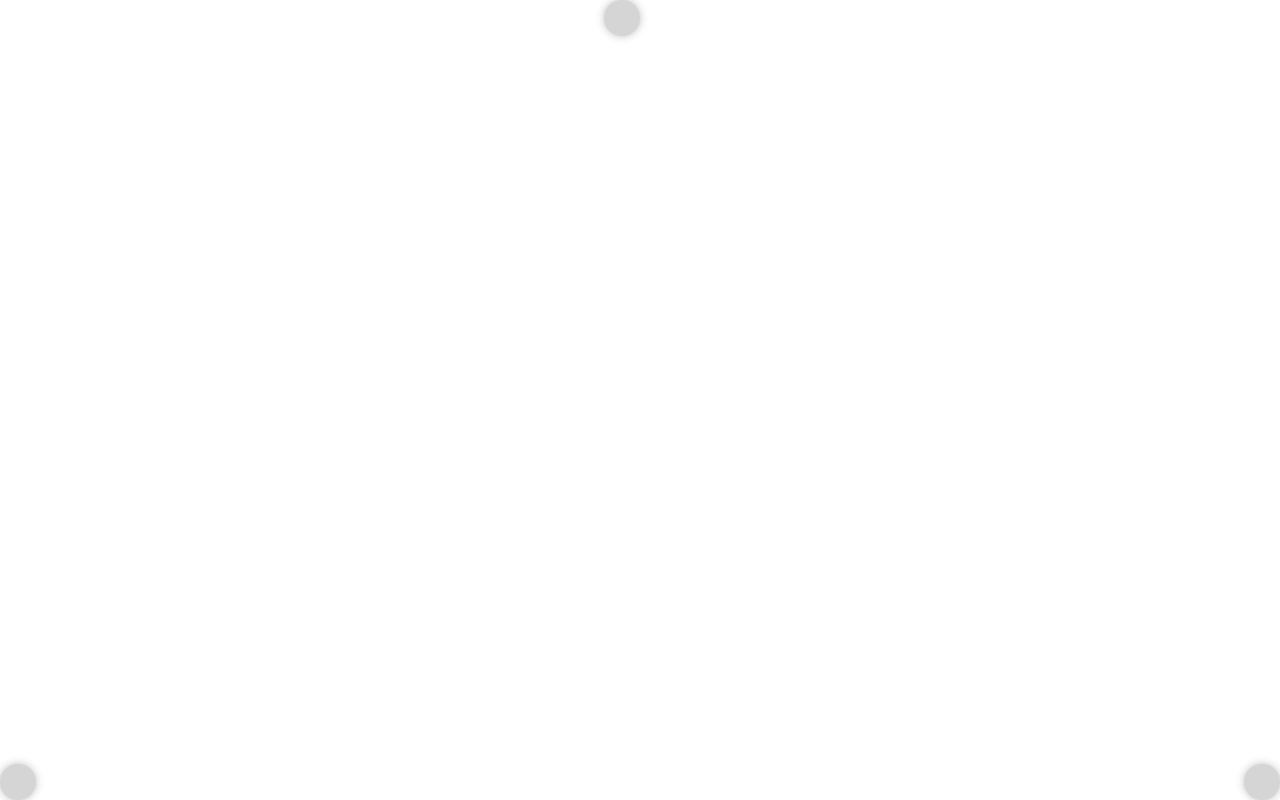
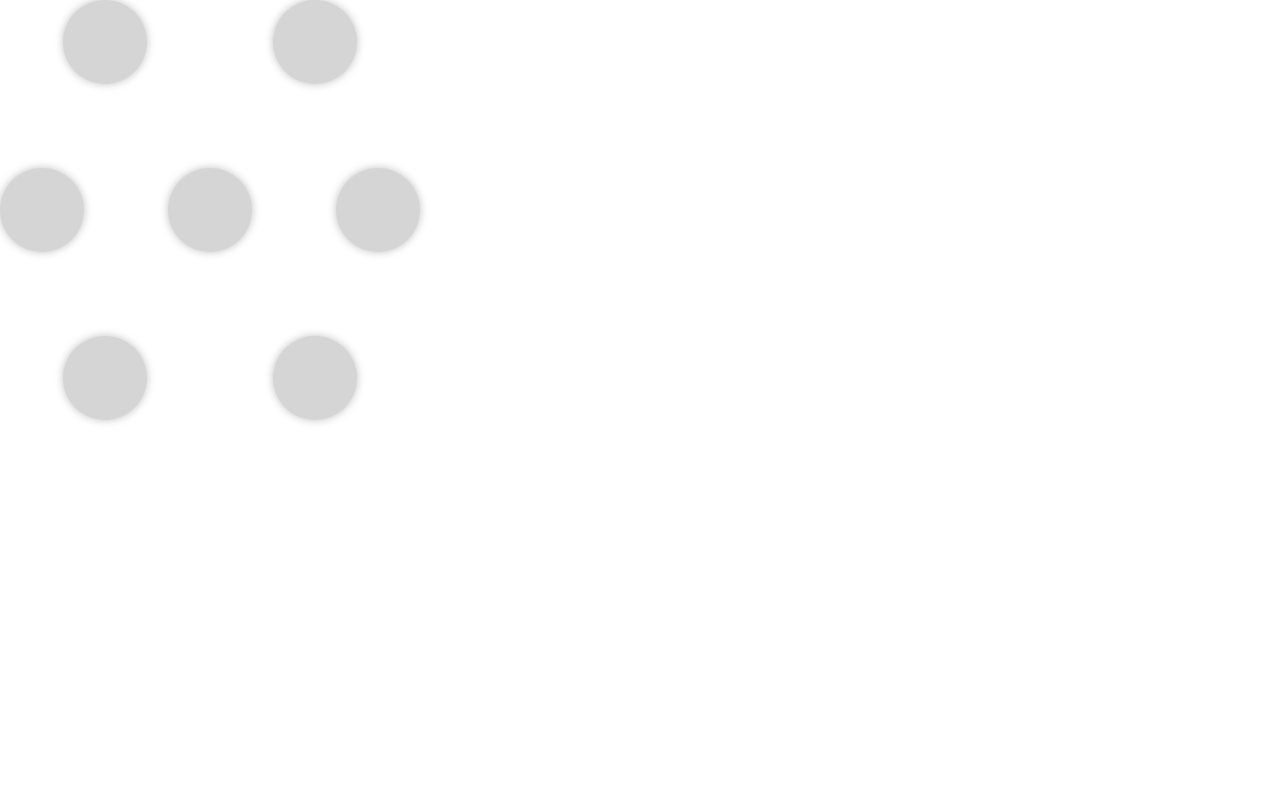
Before and after one commit to irothenbaum/mehmoh, a React (Vite) app: page / in a window 1280 px wide. Built offline with nearby package versions, Linux system fonts and the light colour scheme.

Commit message:
Got vertex order set for numbers 3 to 7

```diff
--- a/src/components/VertexPolygon.jsx
+++ b/src/components/VertexPolygon.jsx
@@ -19,7 +19,8 @@ function VertexPolygon(props) {
   }
 
   return (
-    <div className={`vertex-polygon count-${props.count} ${props.className}`}>
+    <div
+      className={`vertex-polygon vp-count-${props.count} ${props.className}`}>
       {[...new Array(props.count)].map((e, i) => (
         <Vertex
           key={i}
--- a/src/components/VertexPolygon.scss
+++ b/src/components/VertexPolygon.scss
@@ -1,81 +1,66 @@
 @use '../styles/elements';
 @use '../styles/constants';
 @use '../styles/colors';
-/*
-
-----------------------------------------
-4:
-----------------------------------------
-
-1   2
-
-4   3
-
-
-
-----------------------------------------
-5:
-----------------------------------------
-
-    1
-
-5       2
-
-  4   3
-
-----------------------------------------
-6:
-----------------------------------------
-
-  1     2
-
-6          3
-
-  5     4
-
-----------------------------------------
-7:
-----------------------------------------
-
-  1     2
-
-6    7     3
-
-  5     4
-
-
- */
-
 
 .vertex-polygon {
   position: relative;
-  width: 100%;
-  height: 100%;
+  width: calc(5 * var(--vertex-diameter));
+  height: calc(5 * var(--vertex-diameter));
 
   .vertex {
     position: absolute;
-
   }
 
 
   /*
-     1
-  3    2
+     0
+  2    1
   */
-  &.count-3 {
-    .vp-vertex-0 {
-      top: 0;
-      left: calc(50% - var(--vertex-radius));
-    }
+  &.vp-count-3 {
+    .vp-vertex-0 { top: 0; left: calc(50% - var(--vertex-radius)) }
+    .vp-vertex-1 { bottom: 0; right: 0; }
+    .vp-vertex-2 { bottom: 0; left: 0; }
+  }
 
-    .vp-vertex-1 {
-      right: 0;
-      bottom: 0;
-    }
+  /*
+  0   1
 
-    .vp-vertex-2 {
-      left: 0;
-      bottom: 0;
-    }
+  3   2
+   */
+  &.vp-count-4 {
+    .vp-vertex-0 { top: 0; left: 0; }
+    .vp-vertex-1 { top: 0; right: 0; }
+    .vp-vertex-2 { bottom: 0; right: 0; }
+    .vp-vertex-3 { bottom: 0; left: 0; }
+  }
+
+  /*
+      0
+   4     1
+    3   2
+   */
+  &.vp-count-5 {
+    .vp-vertex-0 { top: 0; left: calc(50% - var(--vertex-radius)); }
+    .vp-vertex-1 { top: calc(45% - var(--vertex-radius)); right: 0; }
+    .vp-vertex-2 { bottom: 0; right: calc(25% - var(--vertex-radius)); }
+    .vp-vertex-3 { bottom: 0; left: calc(25% - var(--vertex-radius)); }
+    .vp-vertex-4 { top: calc(45% - var(--vertex-radius)); left: 0; }
+  }
+
+  /*
+     0     1
+
+  5          2
+
+    4     3
+   */
+  &.vp-count-6, &.vp-count-7 {
+    .vp-vertex-0 { top: 0; left: calc(25% - var(--vertex-radius)); }
+    .vp-vertex-1 { top: 0; right: calc(25% - var(--vertex-radius)); }
+    .vp-vertex-2 { top: calc(50% - var(--vertex-radius)); right: 0; }
+    .vp-vertex-3 { bottom: 0; right: calc(25% - var(--vertex-radius)); }
+    .vp-vertex-4 { bottom: 0; left: calc(25% - var(--vertex-radius)); }
+    .vp-vertex-5 { top: calc(50% - var(--vertex-radius)); left: 0; }
+    .vp-vertex-6 { top: calc(50% - var(--vertex-radius)); left: calc(50% - var(--vertex-radius)); }
   }
 }
--- a/src/components/scenes/Simon.jsx
+++ b/src/components/scenes/Simon.jsx
@@ -15,7 +15,7 @@ function Simon() {
   return (
     <div className="simon-game">
       <VertexPolygon
-        count={3}
+        count={7}
         onContactStart={handleVertexTouch}
         activeVertex={selectedV}
       />
--- a/src/components/utility/Vertex.scss
+++ b/src/components/utility/Vertex.scss
@@ -4,8 +4,8 @@
 
 .vertex {
   @include elements.shadow1();
-  width: var(--vertex-radius);
-  height: var(--vertex-radius);
+  width: var(--vertex-diameter);
+  height: var(--vertex-diameter);
   border-radius: 50%;
   background-color: var(--vertex-color);
   transition: all constants.$transition;
--- a/src/styles/constants.scss
+++ b/src/styles/constants.scss
@@ -6,7 +6,8 @@ $transition: $transitionSpeed ease-in-out;
 $shadowSmall: 0 0 4px -2px colors.$black;
 $shadowLarge: 0 0 12px -8px colors.$black;
 
-$vertexRadius: 36px;
+$vertexRadius: 3rem;
+$vertexDiameter: 2 * $vertexRadius;
 
 @function neg($val) {
   @return $val * -1
--- a/src/styles/global.scss
+++ b/src/styles/global.scss
@@ -25,7 +25,9 @@ html, body {
   --text-color: #{colors.$black};
   --active-color: #{colors.$activeColor};
   --vertex-color: #{colors.$mediumDarkGrey};
+
   --vertex-radius: #{constants.$vertexRadius};
+  --vertex-diameter: #{constants.$vertexDiameter};
 }
 
 .theme-dark {
```
